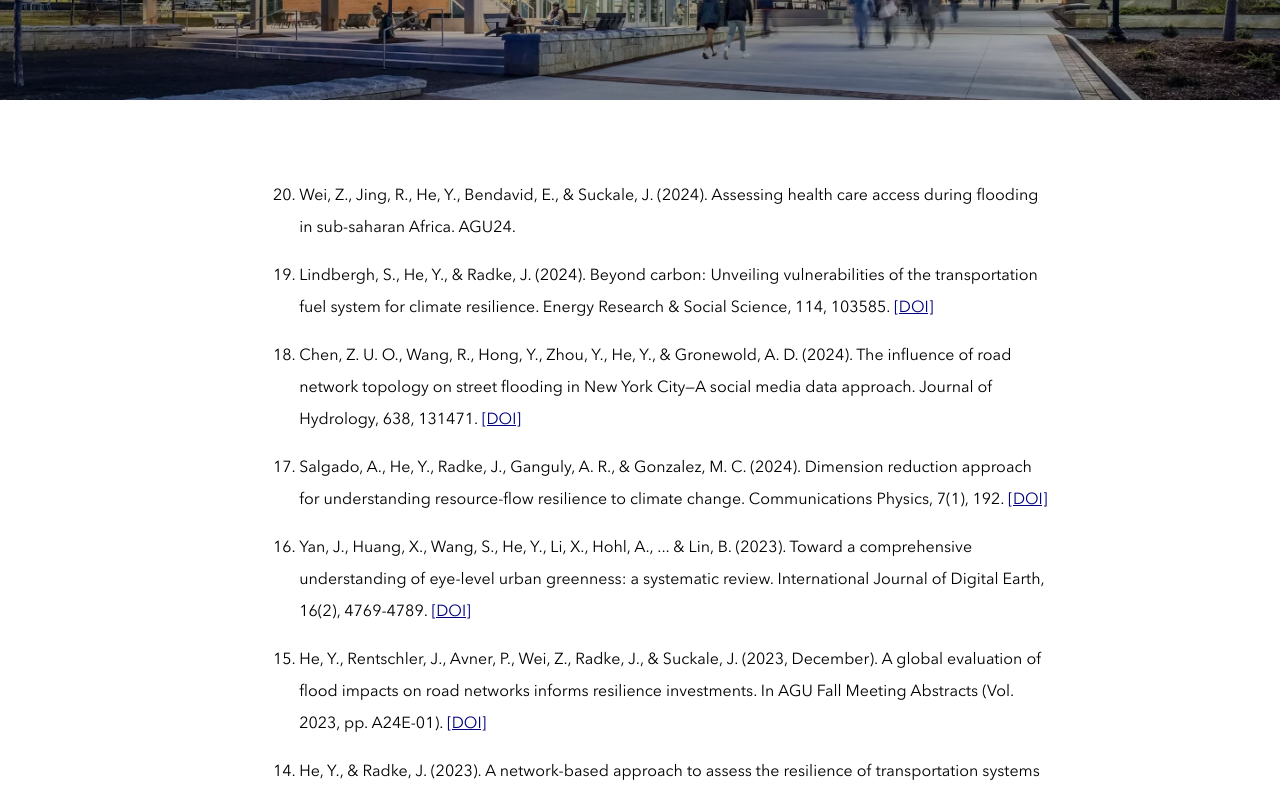
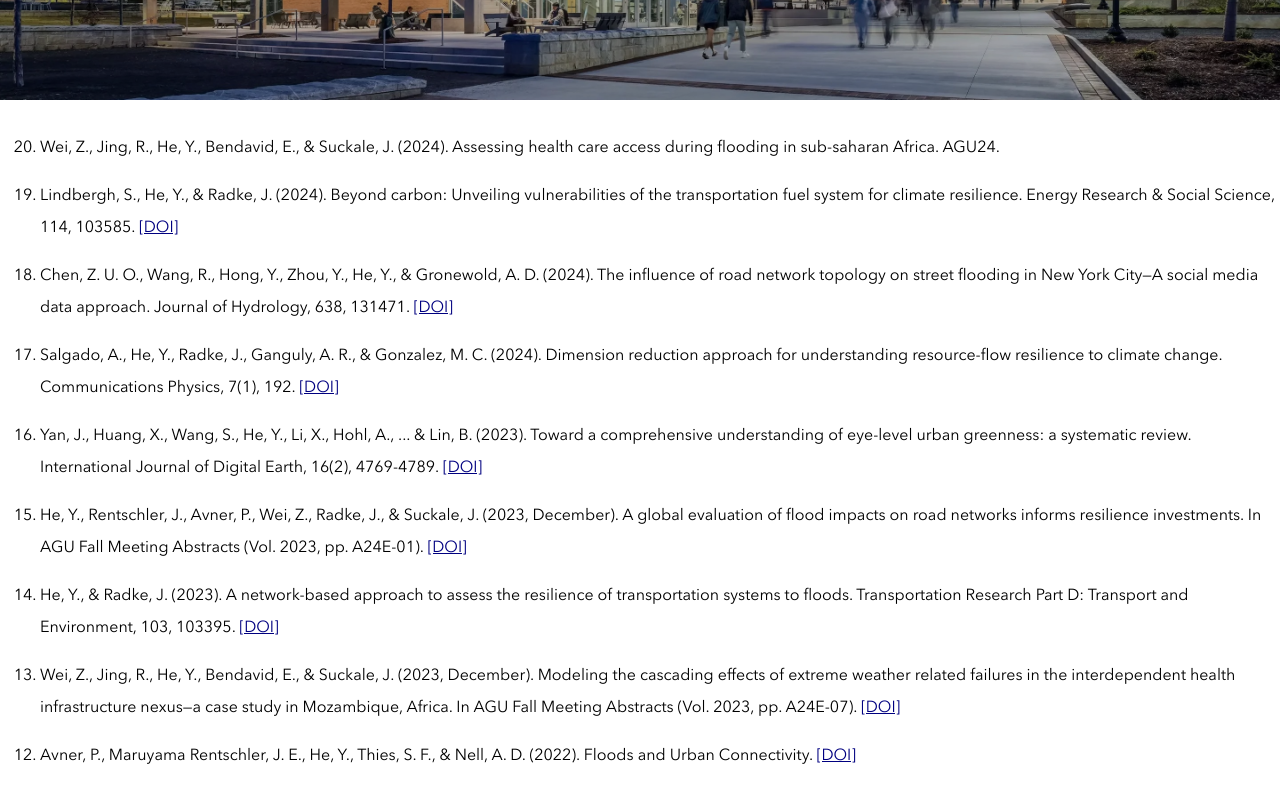
Before and after one commit to resilient-futures/resilient-futures.github.io, a React (Create React App) app in the folder yiyihe-page/: page /publications in a window 1280 px wide. Shown: the part 460-1253 px from the top of the page. Built offline with nearby package versions, Linux system fonts and the light colour scheme.

Commit message:
Update Publications.jsx

```diff
--- a/yiyihe-page/src/pages/Publications.jsx
+++ b/yiyihe-page/src/pages/Publications.jsx
@@ -123,6 +123,11 @@ const publications = [
 const Publications = () => {
 	return (
 		<div className="team-members">
+
+
+			{/* Reversed Ordered List */}
+			<div
+			>
 				<div className="section-background">
 					<img
 						alt=""
@@ -136,11 +141,6 @@ const Publications = () => {
 						Publications
 					</Typography>
 				</div>
-
-
-			{/* Reversed Ordered List */}
-			<div
-				className="content-wrapper">
 
 
 				{/* Reversed Ordered List */}
```
Lines whose indentation alone changed are shown as unchanged.
